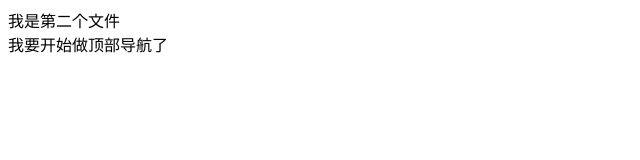
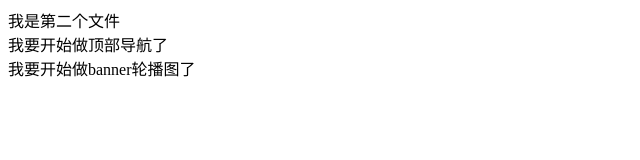
Before and after one commit to ZYZ12589/myfirst, a plain HTML site: page index2.html in a window 1280 px wide. Shown: the whole page, without its empty margins (0-640 px from the left). Drawn offline with Linux system fonts and the light colour scheme.

```diff
--- a/index2.html
+++ b/index2.html
@@ -9,5 +9,6 @@
   <body>
     <div>我是第二个文件</div>
     <div>我要开始做顶部导航了</div>
+    <div>我要开始做banner轮播图了</div>
   </body>
 </html>
```
